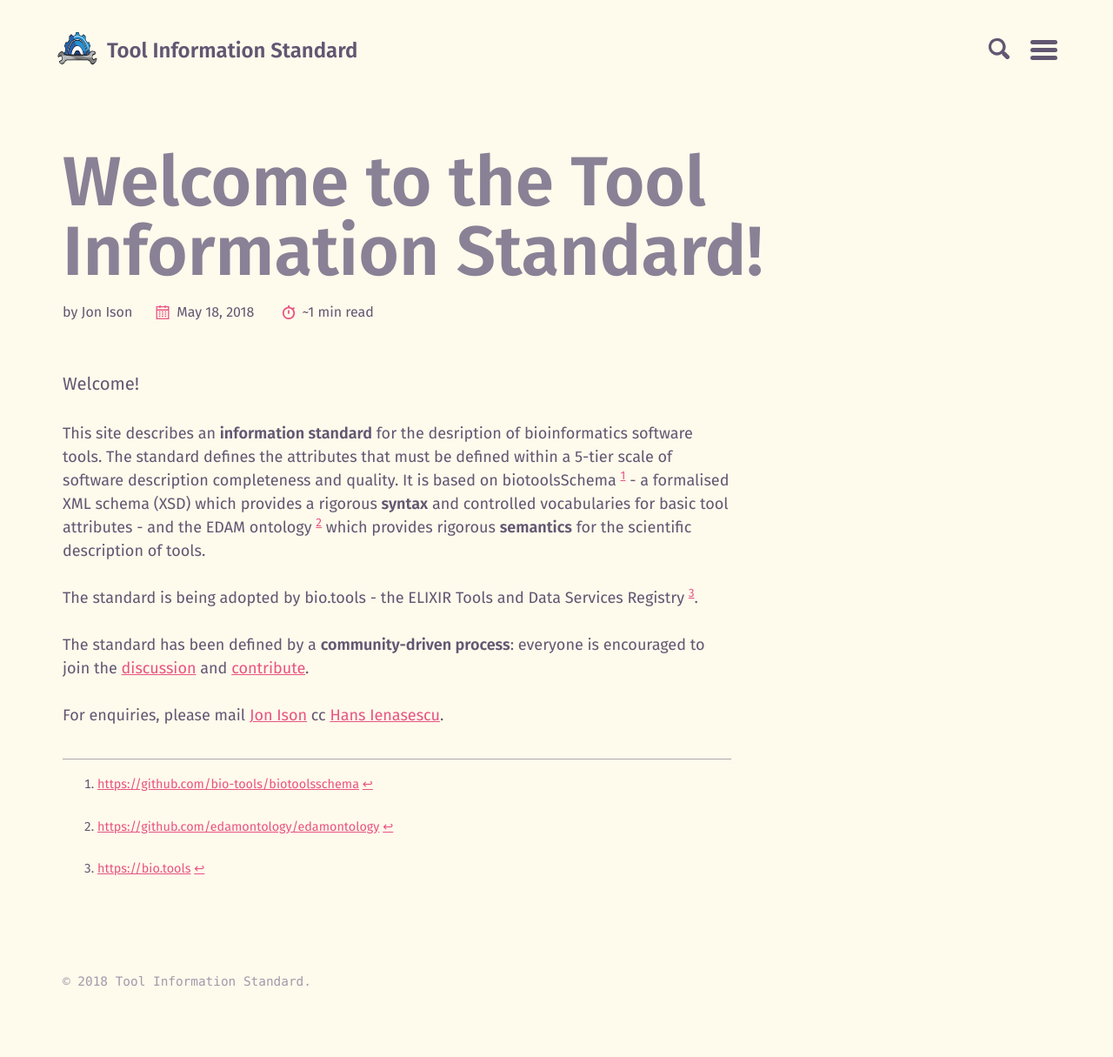
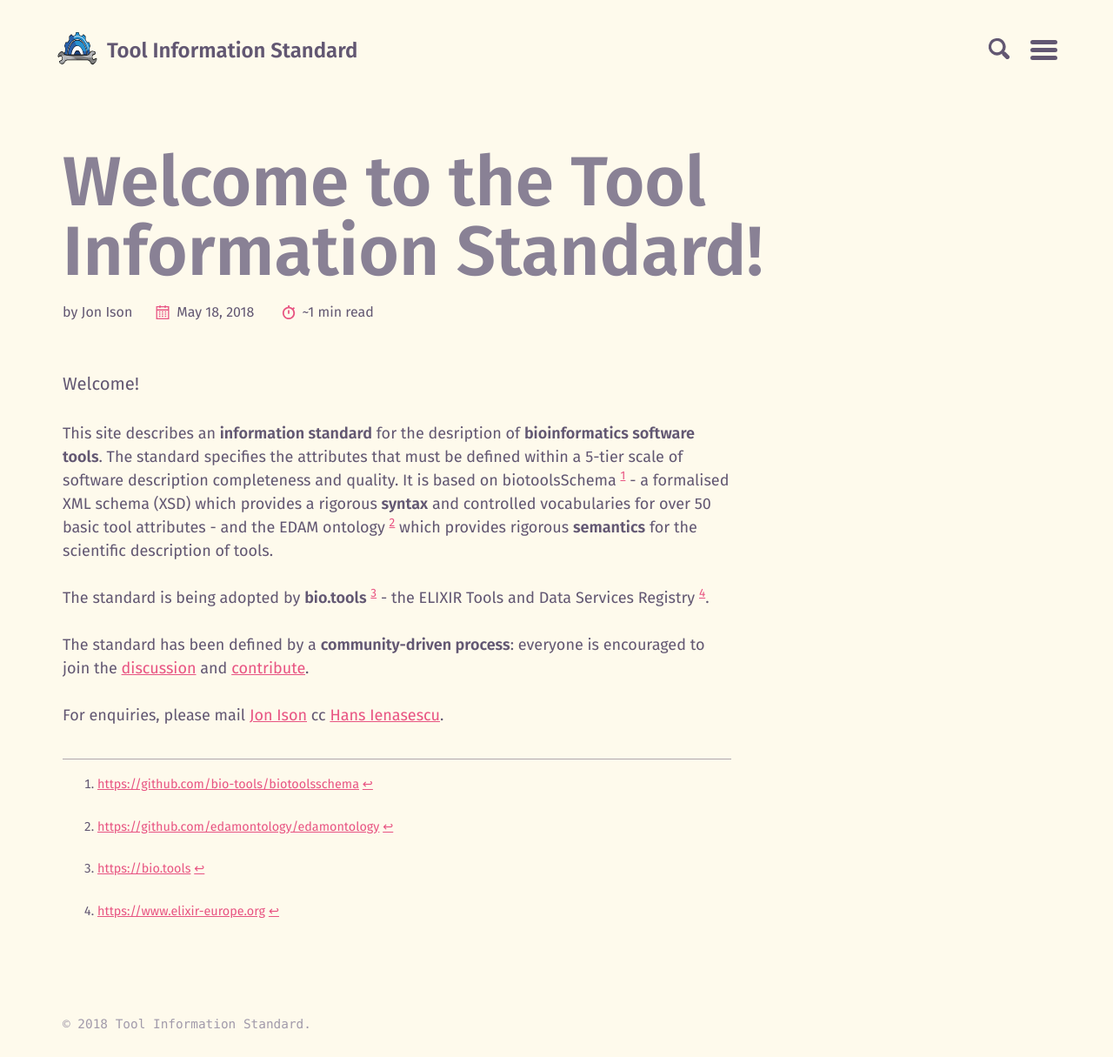
Before and after one commit to bio-tools/Tool-Information-Standards, a Jekyll site: the page built from docs/_posts/2018-05-18-welcome.md, in a window 1280 px wide. Shown: the whole page at 87% size. Built offline with Jekyll 4.4.1, drawn with Linux system fonts in a browser that asks for light colours; a script that is not in the unit is left out; comment, search, counter and statistics services are not loaded; before the commit the page ends 1167 px from its top, so only the background shows below that.

Commit message:
improving the welcome post

```diff
--- a/docs/_posts/2018-05-18-welcome.md
+++ b/docs/_posts/2018-05-18-welcome.md
@@ -9,9 +9,9 @@ tags:
 
 Welcome!
 
-This site describes an **information standard** for the desription of bioinformatics software tools. The standard defines the attributes that must be defined within a 5-tier scale of software description completeness and quality.  It is based on biotoolsSchema [^1] - a formalised XML schema (XSD) which provides a rigorous **syntax** and controlled vocabularies for basic tool attributes - and the EDAM ontology [^2] which provides rigorous **semantics** for the scientific description of tools.
+This site describes an **information standard** for the desription of **bioinformatics software tools**. The standard specifies the attributes that must be defined within a 5-tier scale of software description completeness and quality.  It is based on biotoolsSchema [^1] - a formalised XML schema (XSD) which provides a rigorous **syntax** and controlled vocabularies for over 50 basic tool attributes - and the EDAM ontology [^2] which provides rigorous **semantics** for the scientific description of tools.
 
-The standard is being adopted by bio.tools - the ELIXIR Tools and Data Services Registry [^3].
+The standard is being adopted by **bio.tools** [^3] - the ELIXIR Tools and Data Services Registry [^4].
 
 The standard has been defined by a **community-driven process**: everyone is encouraged to join the [discussion](https://github.com/bio-tools/Tool-Information-Standard/issues/1) and [contribute](https://github.com/bio-tools/Tool-Information-Standard).
 
@@ -20,3 +20,4 @@ For enquiries, please mail [Jon Ison](jison@bioinformatics.dtu.dk) cc [Hans Iena
 [^1]: <https://github.com/bio-tools/biotoolsschema>
 [^2]: <https://github.com/edamontology/edamontology>
 [^3]: <https://bio.tools>
+[^4]: <https://www.elixir-europe.org>
```
